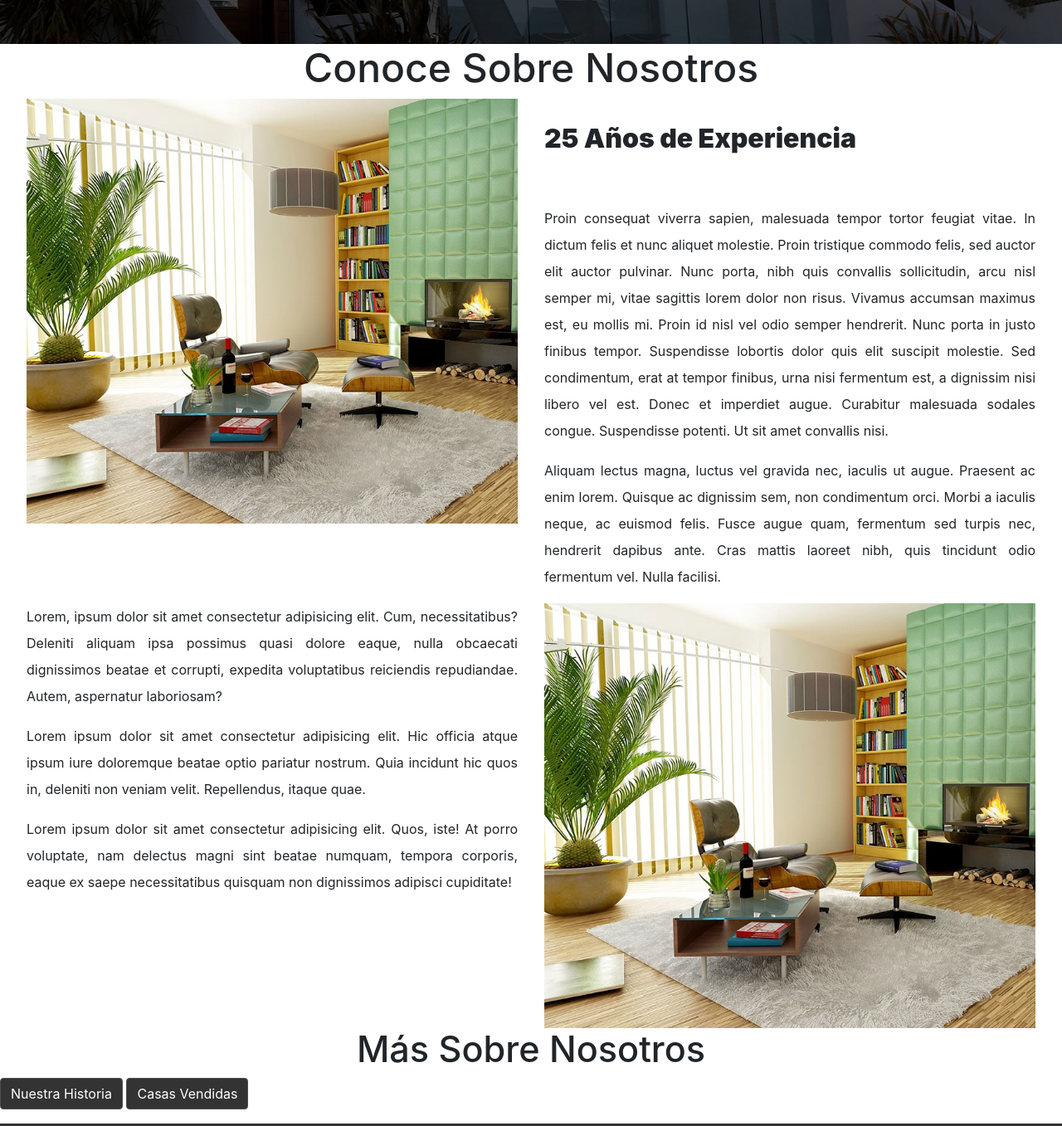
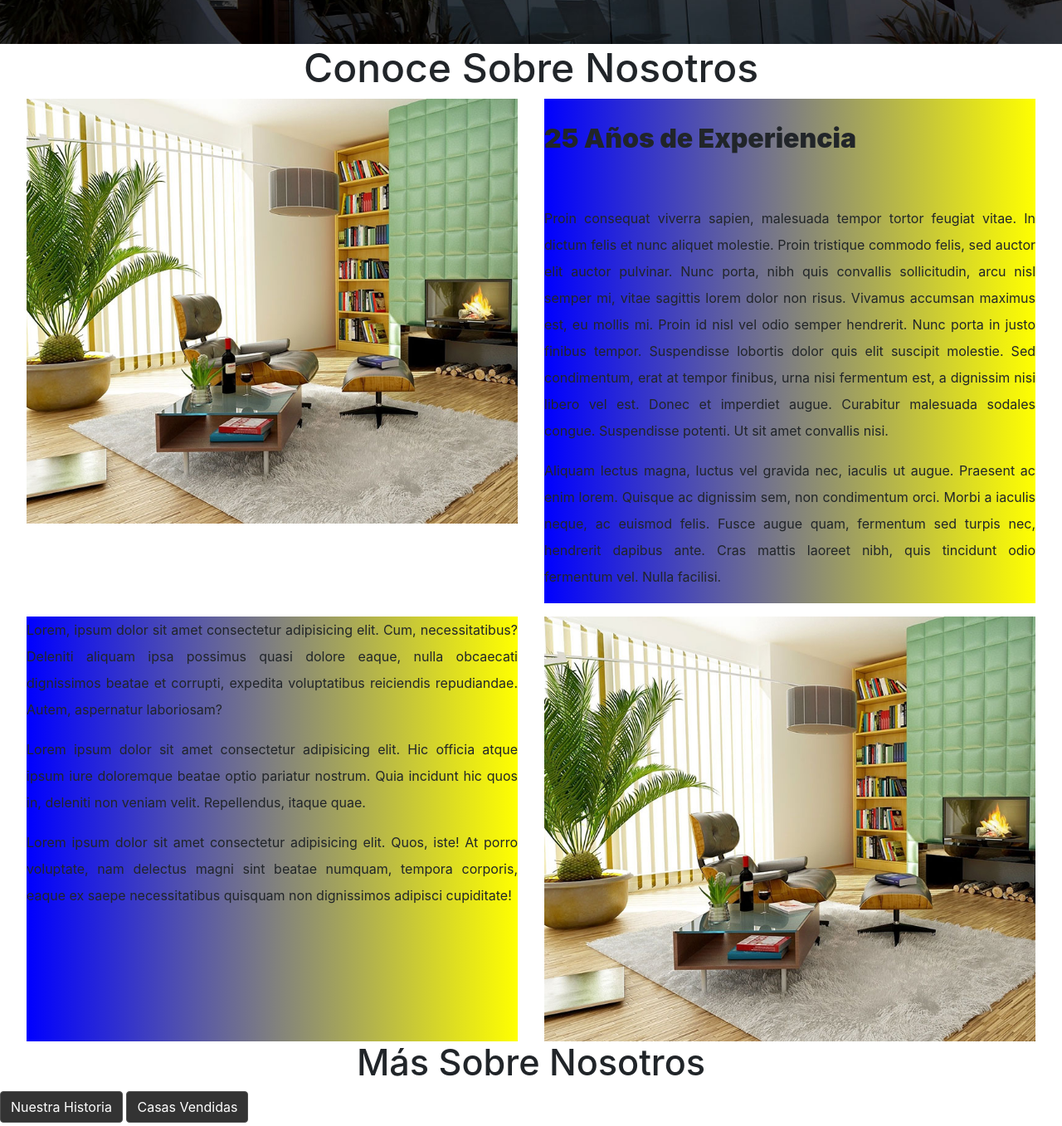
Before and after one commit to Nicouicich/Inmobiliaria---CoderHouse, a plain HTML site: page nosotros.html in a window 1280 px wide. Shown: the part 907-2264 px from the top of the page at 83% size. Drawn offline with nearby package versions, Linux system fonts and the light colour scheme.

Commit message:
agrego el gradiente a nosotros

```diff
--- a/styles.css
+++ b/styles.css
@@ -322,10 +322,14 @@ h2 {
 
 #imagen {
   grid-area: sidebar;
+  margin-bottom: 1rem;
 }
 
 .texto-nosotros {
   grid-area: header;
+  background-image: linear-gradient(to right, blue, yellow);
+  margin-bottom: 1rem;
+
 }
 
 #imagen2 {
@@ -334,6 +338,7 @@ h2 {
 
 .texto-nosotros2 {
   grid-area: footer;
+  background-image: linear-gradient(to left, yellow, blue);
 }
 
 .texto-nosotros blockquote {
```
Also changed, not shown: nosotros.html (line endings or trailing spaces).
